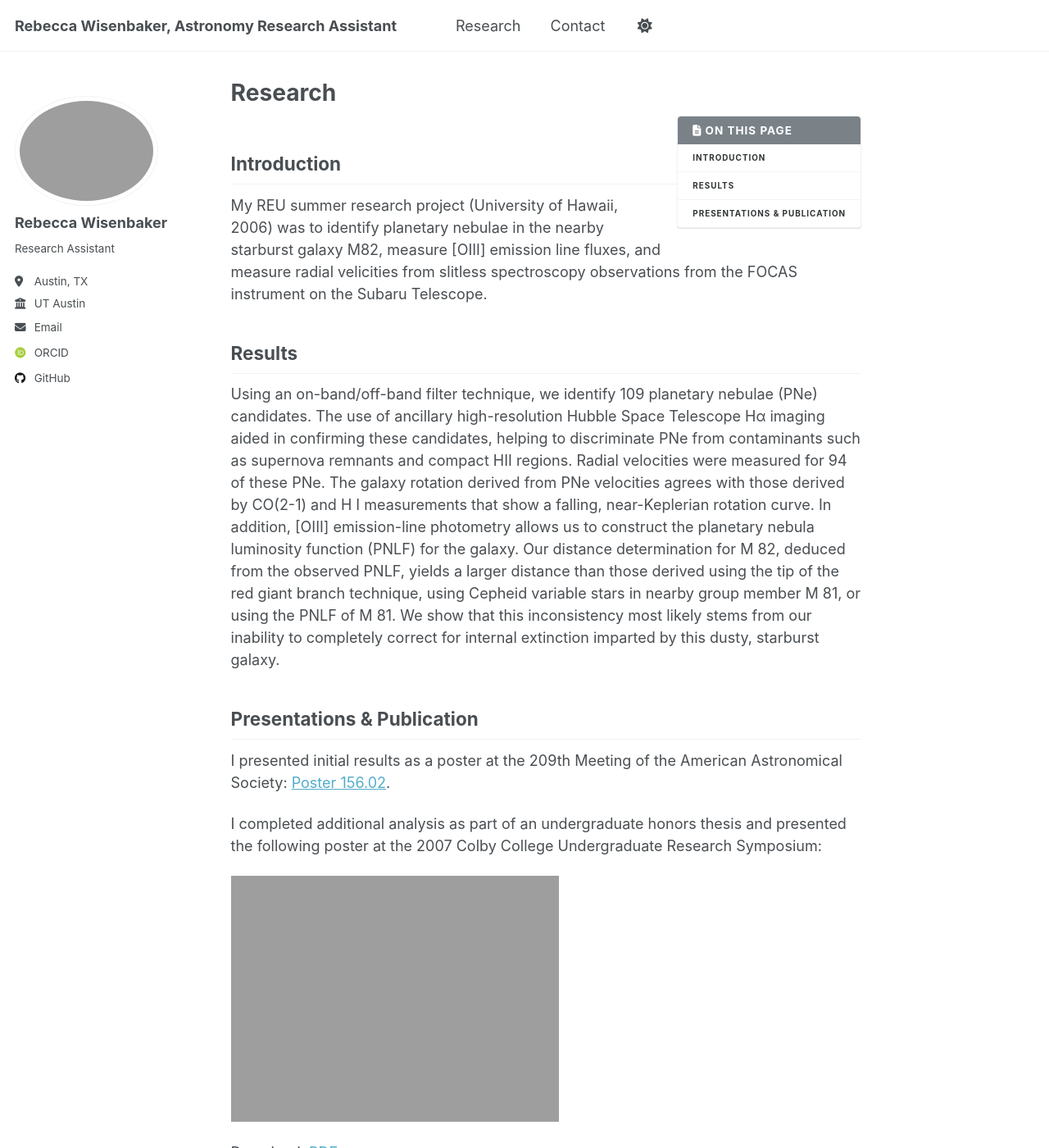
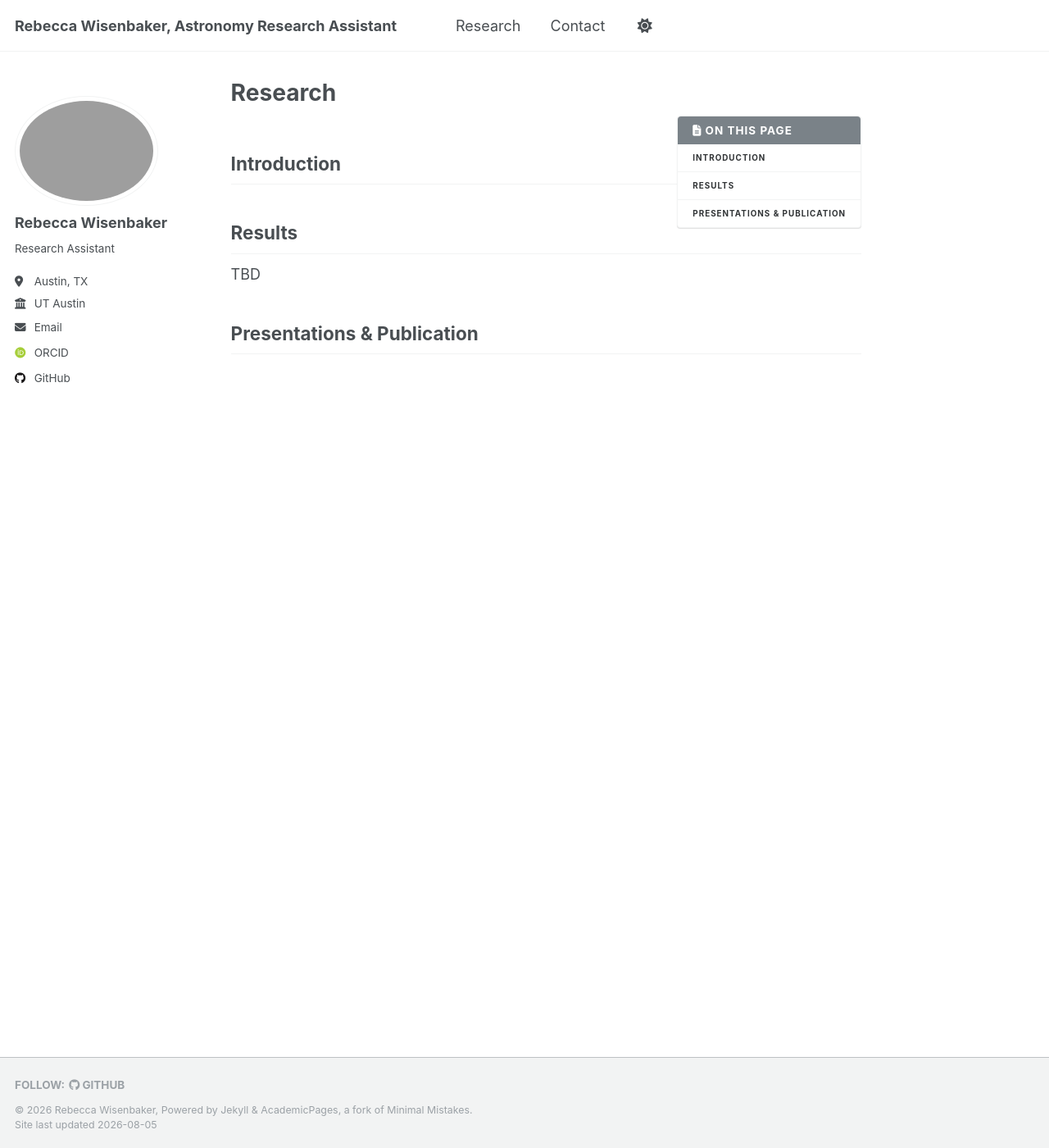
Before and after one commit to rebeccalw87/rebeccalw87.github.io, a Jekyll site: the page built from _pages/research.md, in a window 1280 px wide and 1400 px high. Shown: the whole window at 82% size. Built offline with Jekyll 4.4.1, drawn with Linux system fonts in a browser that asks for light colours; some web fonts are replaced; a script that is not in the unit is left out; some of the changed text lies outside the part shown.

Commit message:
Update research.md

```diff
--- a/_pages/research.md
+++ b/_pages/research.md
@@ -9,20 +9,10 @@ author_profile: true
 
 ## Introduction
 
-My REU summer research project (University of Hawaii, 2006) was to identify planetary nebulae in the nearby starburst galaxy M82, measure [OIII] emission line fluxes, and measure radial velicities from slitless spectroscopy observations from the FOCAS instrument on the Subaru Telescope.
+
 
 ## Results
 
-Using an on-band/off-band filter technique, we identify 109 planetary nebulae (PNe) candidates. The use of ancillary high-resolution Hubble Space Telescope Hα imaging aided in confirming these candidates, helping to discriminate PNe from contaminants such as supernova remnants and compact HII regions. Radial velocities were measured for 94 of these PNe. The galaxy rotation derived from PNe velocities agrees with those derived by CO(2-1) and H I measurements that show a falling, near-Keplerian rotation curve. In addition, [OIII] emission-line photometry allows us to construct the planetary nebula luminosity function (PNLF) for the galaxy. Our distance determination for M 82, deduced from the observed PNLF, yields a larger distance than those derived using the tip of the red giant branch technique, using Cepheid variable stars in nearby group member M 81, or using the PNLF of M 81. We show that this inconsistency most likely stems from our inability to completely correct for internal extinction imparted by this dusty, starburst galaxy.
+TBD
 
 ## Presentations & Publication
-
-I presented initial results as a poster at the 209th Meeting of the American Astronomical Society: [Poster 156.02](https://ui.adsabs.harvard.edu/abs/2006AAS...20915602J/abstract).
-
-I completed additional analysis as part of an undergraduate honors thesis and presented the following poster at the 2007 Colby College Undergraduate Research Symposium:
-
-![2007 M82 PNe Research Poster]({{ base_path }}/images/m82pne_poster.png)
-
-Download: [PDF]({{ base_path }}/files/m82pne_poster.pdf)
-
-I published these results in [Johnson et al. 2009, ApJ, 697, 1138](https://dx.doi.org/10.1088/0004-637X/697/2/1138).
```
